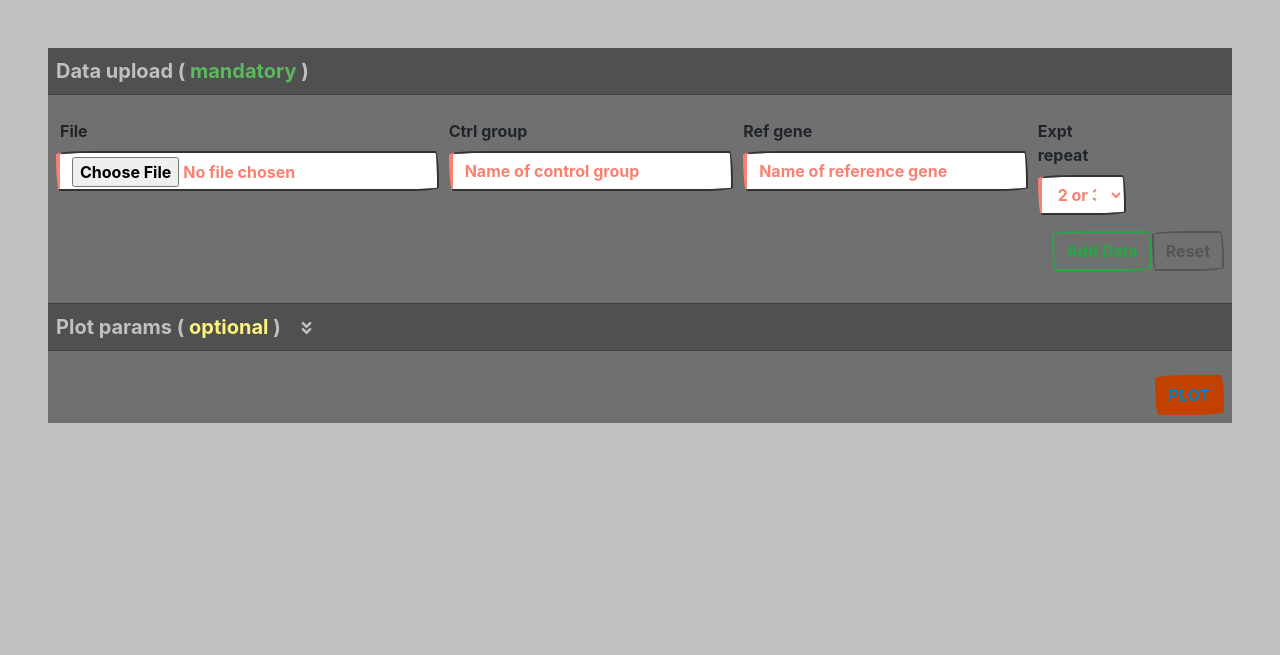
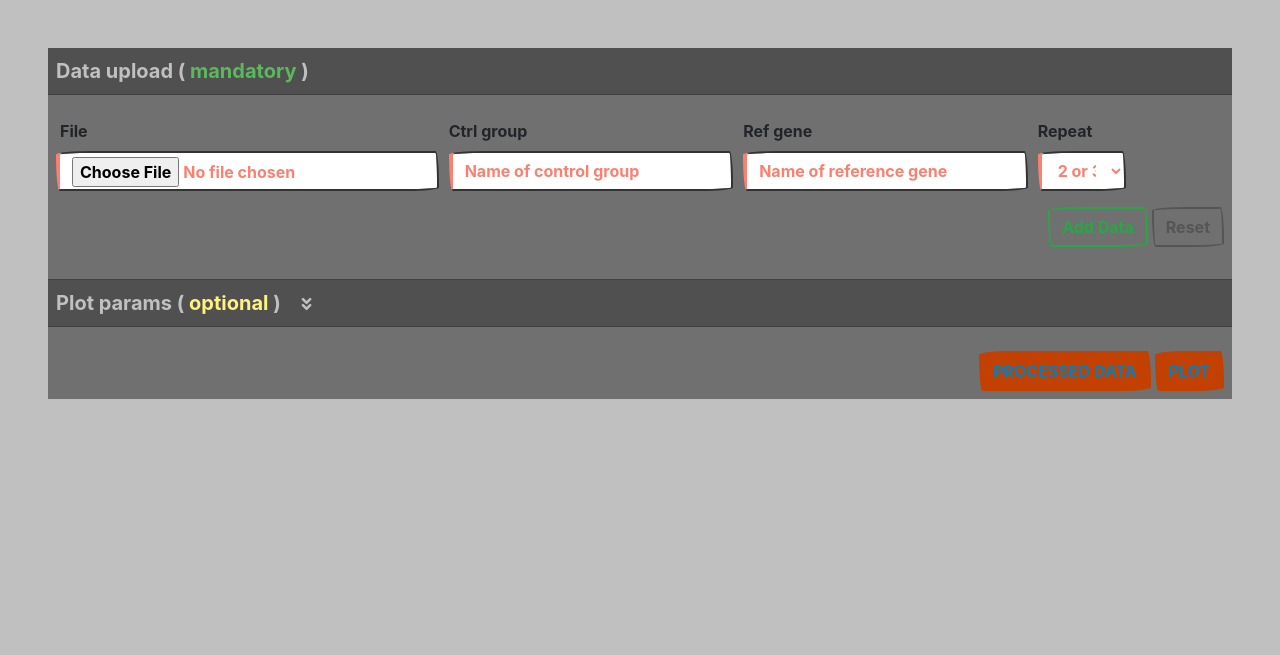
Before and after one commit to koudash/RT-qPCR_Plot, a Flask app: page / in a window 1280 px wide. Shown: the part 40-695 px from the top of the page. Run offline with Flask 2, Linux system fonts and the light colour scheme; some libraries are stand-ins or nearby versions; some web fonts are replaced.

Commit message:
Add button for processed data

```diff
--- a/app.py
+++ b/app.py
@@ -8,9 +8,10 @@ from matplotlib import colors
 from matplotlib.backends.backend_agg import FigureCanvasAgg as FigureCanvas
 from matplotlib.figure import Figure
 
-from flask import Flask, render_template, request, Response
+from flask import Flask, render_template, request, Response, make_response
 
-from qPCR import qPCR_plot
+from data_proc import data_proc
+from data_plot import bar_plot
 
 # Create app
 app = Flask(__name__)
@@ -42,9 +43,12 @@ def data_proc_plot():
     # Default values of variables for bar plot
     params_dict = {
         "file-repeat": 3,
-        "params-sort": "alphabet_asc",
+        "params-t-sort": "alphabet_asc",
         "params-sample-groups": color_dict,
         "params-total-bars": 30,
+        "params-ctrl-name": "WT",
+        "s-sort-start": 0,
+        "s-sort-end": None,
         "params-graph-title": "qPCR",
         "params-axis-label": "Rel. Fold Changes in Gene Acti.",
         "params-break-thold": 10,
@@ -72,20 +76,40 @@ def data_proc_plot():
                 except ValueError:
                     params_dict[param] = request.form.get(param)
 
-    # Call "qPCR_plot()" function to generate bar graph and save it as "fig"
-    fig = qPCR_plot(
+
+    # Call "data_proc()" function to process all data
+    data = data_proc(
         file_list=file_list, ref_list=ref_list, ctrl_list=ctrl_list,
-        ct_repeat=params_dict["file-repeat"], bar_color=params_dict["params-sample-groups"],
-        sort_by=params_dict["params-sort"], thold_hbar_ct=params_dict["params-total-bars"],
-        title=params_dict["params-graph-title"], value_label=params_dict["params-axis-label"],
-        break_thold=params_dict["params-break-thold"], alpha=params_dict["params-alpha-transparency"],
-        capsize=params_dict["params-capsize"], legend_loc=params_dict["params-legend"])
+        ct_repeat=params_dict["file-repeat"], ctrl_name=params_dict["params-ctrl-name"])
 
-    # Pass figure from Flask directly to HTML through in-memory binary streams
-    # https://stackoverflow.com/questions/50728328/python-how-to-show-matplotlib-in-flask
-    output = io.BytesIO()
-    FigureCanvas(fig).print_png(output)
-    return Response(output.getvalue(), mimetype="image/png")
+    # Check if the order is to retrieve processed data or to make the plot
+    # https://stackoverflow.com/questions/19794695/flask-python-buttons
+    if request.form["form-submit"] == "submit-data":
+
+        # If retrieving processed data is clicked
+        # https://stackoverflow.com/questions/38634862/use-flask-to-convert-a-pandas-dataframe-to-csv-and-serve-a-download
+        resp = make_response(data.to_csv(index=False))
+        resp.headers["Content-Disposition"] = "attachment; filename=processed_data.csv"
+        resp.headers["Content-Type"] = "text/csv"
+        return resp
+
+    else:
+
+        # Call "bar_plot()" function to generate bar graph and save it as "fig"
+        fig = bar_plot(
+            data=data,
+            bar_color=params_dict["params-sample-groups"], ctrl_name=params_dict["params-ctrl-name"],
+            s_sort_start=params_dict["s-sort-start"], s_sort_end=params_dict["s-sort-end"],
+            t_sort_by=params_dict["params-t-sort"], thold_hbar_ct=params_dict["params-total-bars"],
+            title=params_dict["params-graph-title"], value_label=params_dict["params-axis-label"],
+            break_thold=params_dict["params-break-thold"], alpha=params_dict["params-alpha-transparency"],
+            capsize=params_dict["params-capsize"], legend_loc=params_dict["params-legend"])
+
+        # Pass figure from Flask directly to HTML through in-memory binary streams
+        # https://stackoverflow.com/questions/50728328/python-how-to-show-matplotlib-in-flask
+        output = io.BytesIO()
+        FigureCanvas(fig).print_png(output)
+        return Response(output.getvalue(), mimetype="image/png")
 
 # Run app
 if __name__ == "__main__":
--- a/static/css/style.css
+++ b/static/css/style.css
@@ -40,7 +40,7 @@ form {
     animation-iteration-count: infinite;
 }
 
-.btn-plot-text {
+.btn-submit-text {
     will-change: color;
     animation-name: color-ori;
     animation-duration: 11s;
@@ -90,12 +90,13 @@ form {
     animation-iteration-count: infinite;
 }
 
-.btn-plot {
+.btn-submit {
     will-change: color;
     animation-name: color-inverted;
     animation-duration: 11s;
     animation-iteration-count: infinite;
 }
+
 
 @keyframes color-inverted {
     0%   {
@@ -134,12 +135,11 @@ form {
 }
 
 /* Color of invalid input text (including placeholder) is set to salmon by default */
-.file-sel {
-    color: salmon;
-}
+.file-sel,
 .file-repeat {
     color: salmon;
 }
+
 .required-form-control::placeholder { /* Chrome, Firefox, Opera, Safari 10.1+ */
     color: salmon;
     opacity: 1; /* Firefox */
@@ -201,7 +201,8 @@ form {
     visibility: visible;
 }
 
-.individual-bar-color {
+.individual-bar-color,
+.params-s-sort-range {
     color: #CCCCCC;
 }
 
--- a/static/js/app.js
+++ b/static/js/app.js
@@ -74,13 +74,13 @@ d3.select("#file-add").on("click", function() {
 d3.select("#params-sample-groups").on("change", function() {
 
     // Remove pre-existing selections for bar colors should there be any
-    if (d3.select(".params-bar-colors")) {
+    if (d3.select(".params-bar-colors").node() != null) {
         d3.select(".params-bar-colors").remove();
     }
 
     // Insert 'div' element above "Bar sorting" input box
     let sampleGroupColors = d3.select(".upload")
-        .insert('div', ".params-sort")
+        .insert('div', ".params-t-sort")
         .attr("class", "form-row plot-params params-bar-colors px-2");
 
     // Variable for the text in "No. of sample groups" box
@@ -112,8 +112,77 @@ d3.select("#params-sample-groups").on("change", function() {
 
 });
 
+// Event listener when changing "Sorting sample names"
+d3.select(".params-s-sort").selectAll('input').on("change", function() {
+
+    // Variable for the selected checkbox
+    let checkboxSel = d3.select(this).node().value;
+
+    // Check if "sorting sample names" is selected
+    if (checkboxSel == "yes") {
+
+        // Make sure the opposite checkbox is unchecked
+        d3.select("#params-s-sort-no")
+            .property("checked", false);
+
+        // Determine element for sample sorting range
+        if (d3.select(".params-s-sort-range").node() === null) {
+            // Insert 'div' element above "Total bar thold for h-plot" input box
+            var sampleSortRange = d3.select(".upload")
+                .insert('div', ".params-total-bars")
+                .attr("class", "form-row plot-params params-s-sort-range px-2")
+                .append('div')
+                .attr("class", "form-group col-10 d-flex");
+        } else {
+            // Variable for element of sample sorting range
+            var sampleSortRange = d3.select(".params-s-sort-range").select('div');
+            // Clear child element(s) of sample sorting range 'div'
+            sampleSortRange.html("");
+        }
+
+        // Append position range on sample name for sorting
+        sampleSortRange.append('label')
+            .attr("for", "s-sort-start")
+            .attr("class", "px-1 mb-3")
+            .text("Range (couting from 0): ");
+        sampleSortRange.append('span')
+            .html("&emsp;");
+        sampleSortRange.append('input')
+            .attr("type", "number")
+            .attr("id", "s-sort-start")
+            .attr("class", "form-control col-2")
+            .attr("name", "s-sort-start")
+            .attr("min", "-10000000")
+            .attr("step", "1")
+            .attr("placeholder", "Starting position on sample name for sorting");
+        sampleSortRange.append('span')
+            .html("&ensp;");
+        sampleSortRange.append('input')
+            .attr("type", "number")
+            .attr("id", "s-sort-end")
+            .attr("class", "form-control col-2")
+            .attr("name", "s-sort-end")
+            .attr("min", "-10000000")
+            .attr("step", "1")
+            .attr("placeholder", "Ending position on sample name for sorting");
+
+    // Not "sorting sample name" is selected
+    } else {
+
+        // Make sure the opposite checkbox is unchecked
+        d3.select("#params-s-sort-yes")
+            .property("checked", false);
+        // Remove element for sample sorting range if exists
+        if (d3.select(".params-s-sort-range").node() != null) {
+            d3.select(".params-s-sort-range").remove();
+        }
+
+    }
+
+});
+
 // Make 'img' visible after clicking "PLOT" button
-d3.select("#form-submit").on("click", function() {
+d3.select("#form-submit-plot").on("click", function() {
     d3.select('.bar-graph')
         .attr("class", "bar-graph shown");
 });
@@ -127,8 +196,3 @@ $(".form-subheader-2").click(function() {
     // https://stackoverflow.com/questions/3965479/trying-to-toggle-between-two-icons
     $(".fa-angle-double-down").toggleClass("fa-angle-double-up");
 });
-
-// Change color of texts in required input box when filled in
-d3.selectAll(".required-form-control").on("change", function() {
-    this.style.color = "#5CB85C";
-});
--- a/templates/index.html
+++ b/templates/index.html
@@ -67,7 +67,7 @@
                         name="file-ref-gene" placeholder="Name of reference gene" required>
                 </div>
                 <div class="form-group col-1">
-                    <label class="mb-2" for="file-repeat">Expt repeat</label>
+                    <label class="mb-2" for="file-repeat">Repeat</label>
                     <select class="form-control required-form-control file-repeat py-1" id="file-repeat"
                         name="file-repeat" required>
                         <option value="" selected hidden>2 or 3</option>
@@ -78,7 +78,7 @@
             </div>
             <div class="d-flex flex-row-reverse but-bottom pr-2 pb-2">
                 <button type="reset" class="btn btn-outline-secondary font-weight-bold">Reset</button>
-                <button type="button" id="file-add" class="btn btn-outline-success font-weight-bold">Add Data</button>
+                <button type="button" id="file-add" class="btn btn-outline-success font-weight-bold mr-1">Add Data</button>
             </div>
             <div class="form-subheader-2 p-2 my-4">
                 <span class="subheader-text my-0">
@@ -96,24 +96,42 @@
                         min="1" step="1" placeholder="Quantity of sample groups for bar plot">
                 </div>
             </div>
-            <div class="form-row plot-params params-sort px-2">
-                <div class="form-group optional-form-group col-9">
-                    <label for="params-sort">Bar sorting: </label>
+            <div class="form-row plot-params params-t-sort px-2">
+                <div class="form-group optional-form-group col-10">
+                    <label for="params-t-sort">Bar sorting: </label>
                     <br>
                     &emsp;
-                    <input type="radio" id="params-sort" name="params-sort" value="alphabet_asc"> alphabet_asc&emsp;&emsp;
-                    <input type="radio" id="params-sort" name="params-sort" value="alphabet_desc"> alphabet_desc&emsp;&emsp;
-                    <span class="sort-values hidden"><input type="radio" id="params-sort" name="params-sort" value="value_asc">
+                    <input type="radio" id="params-t-sort" name="params-t-sort" value="alphabet_asc"> alphabet_asc&emsp;&emsp;
+                    <input type="radio" id="params-t-sort" name="params-t-sort" value="alphabet_desc"> alphabet_desc&emsp;&emsp;
+                    <span class="sort-values hidden"><input type="radio" id="params-t-sort" name="params-t-sort" value="value_asc">
                          value_asc&emsp;&emsp;</span>
-                    <span class="sort-values hidden"><input type="radio" id="params-sort" name="params-sort" value="value_desc">
+                    <span class="sort-values hidden"><input type="radio" id="params-t-sort" name="params-t-sort" value="value_desc">
                          value_desc</span>
                 </div>
             </div>
+            <div class="form-row plot-params params-ctrl-name px-2">
+                <div class="form-group optional-form-group col-10">
+                    <label for="params-ctrl-name">Name of the control group: </label>
+                    <br>
+                    <input type="text" class="form-control col-9" id="params-ctrl-name" name="params-ctrl-name"
+                    placeholder="Name of the ctrl group to be shown in graph">
+                </div>
+            </div>
+            <div class="form-row plot-params params-s-sort px-2">
+                <div class="form-group optional-form-group col-10">
+                    <label for="params-s-sort-yes">Specific sorting on sample names: </label>
+                    <br>
+                    &emsp;
+                    <input type="checkbox" id="params-s-sort-yes" name="params-s-sort" value="yes">Yes
+                    &emsp;
+                    <input type="checkbox" id="params-s-sort-no" name="params-s-sort" value="no">No
+                </div>
+            </div>
             <div class="form-row plot-params params-total-bars px-2">
-                <div class="form-group optional-form-group col-9">
+                <div class="form-group optional-form-group col-10">
                     <label for="params-total-bars">Total bar thold for h-plot: </label>
                     <br>
-                    <input type="number" class="form-control col-10" id="params-total-bars" name="params-total-bars"
+                    <input type="number" class="form-control col-9" id="params-total-bars" name="params-total-bars"
                         min="1" step="1" placeholder="Threshold of bar ct for horizontal plot">
                 </div>
             </div>
@@ -166,9 +184,14 @@
                         min="0" max="10" step="1" placeholder="Location of legend">
                 </div>
             </div>
-            <div class="d-flex flex-row-reverse pr-2 pb-2">
-                <button type="submit" id="form-submit" class="btn btn-plot font-weight-bold">
-                    <span class="btn-plot-text">PLOT</span>
+            <div class="submit d-flex flex-row-reverse pr-2 pb-2">
+                <button type="submit" id="form-submit-plot" class="btn btn-submit font-weight-bold"
+                    name="form-submit" value="submit-plot">
+                    <span class="btn-submit-text">PLOT</span>
+                </button>
+                <button type="submit" id="form-submit-data" class="btn btn-submit font-weight-bold mr-1"
+                    name="form-submit" value="submit-data">
+                    <span class="btn-submit-text">PROCESSED DATA</span>
                 </button>
             </div>
         </form>
```
Also changed, not shown: data_plot.py (renamed from qPCR.py, +42 -208 lines), data_proc.py (added, +187 -0 lines).
